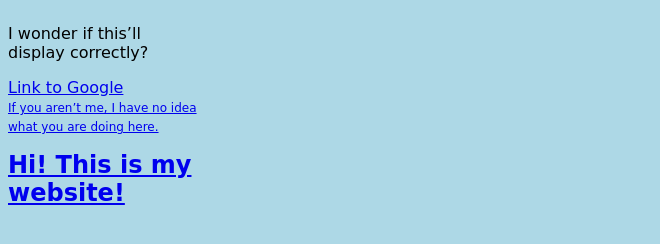
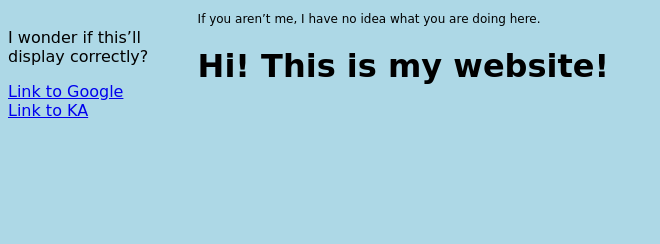
Before and after one commit to lunarythia/site, a plain HTML site: page index.html in a window 1280 px wide. Shown: the whole page, without its empty margins (0-660 px from the left). Drawn offline with Linux system fonts and the light colour scheme.

Commit message:
Update index.html

```diff
--- a/index.html
+++ b/index.html
@@ -12,7 +12,7 @@
 			</p>
 			<p>
 				<a href="https://google.com">Link to Google</a><br>
-				<a href="https://khanadademy.org>Link to KA</a>
+				<a href="https://khanadademy.org">Link to KA</a>
 			</p>
 		</div>
 
```
